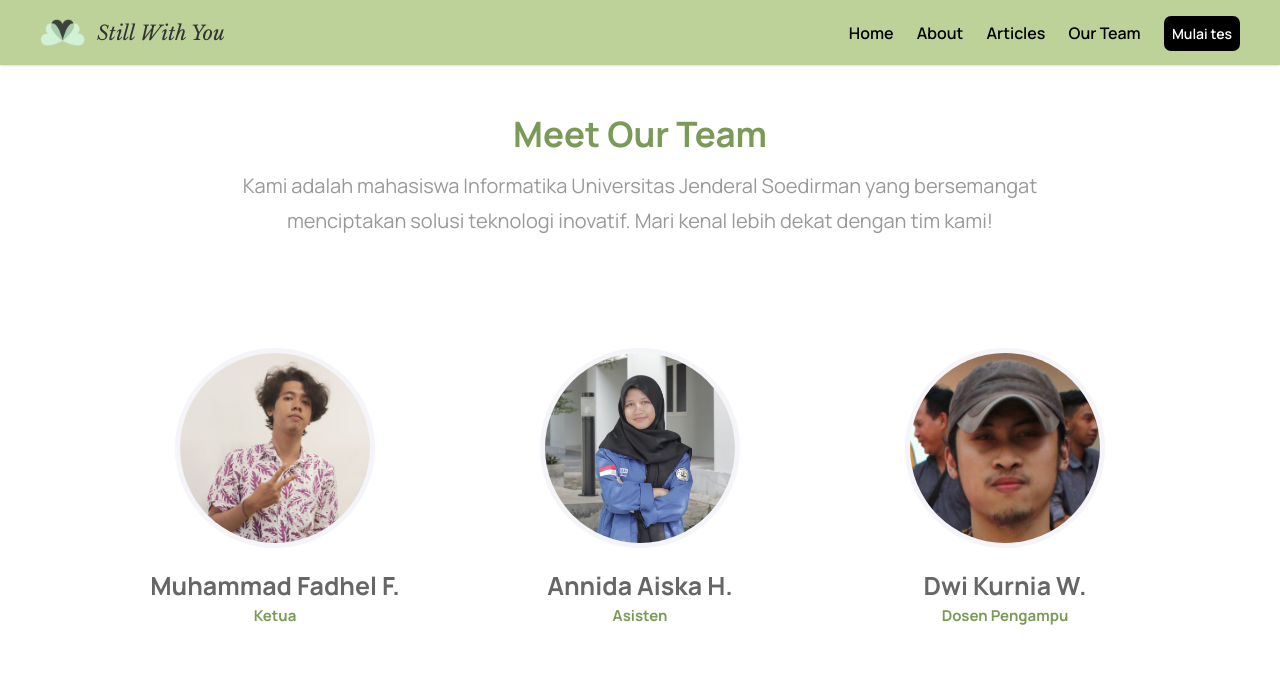
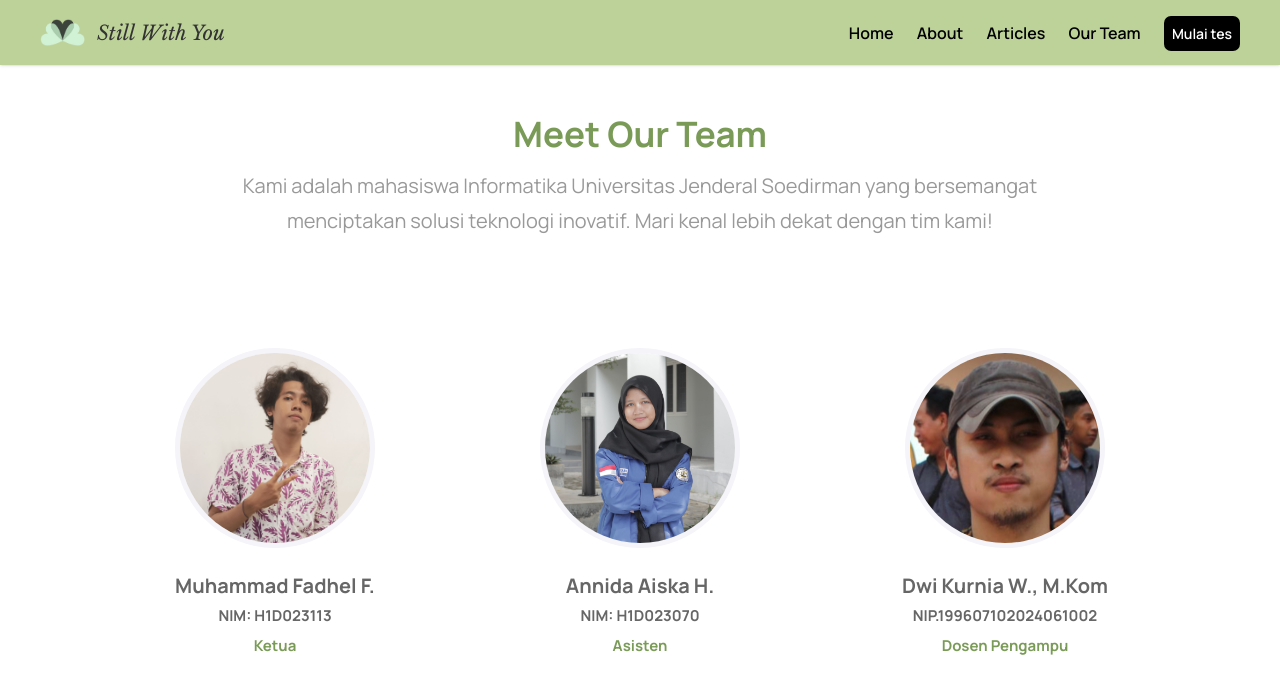
Before and after one commit to kuwapica/infor_medik, a plain HTML site: page ourteam.html in a window 1280 px wide. Shown: the top 675 px of the page. Drawn offline with nearby package versions, Linux system fonts and the light colour scheme; grey boxes are pictures that could not be loaded; a web font is replaced by a local one.

Commit message:
Update team member details and adjust styling for name and NIM

```diff
--- a/css/style.css
+++ b/css/style.css
@@ -651,7 +651,17 @@ body {
 }
 
 .name {
-    font-size: 25px;
+    font-size: 20px;
+    font-weight: 700;
+    color: rgb(102, 102, 102);
+    margin-top: 0px;
+    margin-right: 0px;
+    margin-bottom: 5px;
+    margin-left: 0px;
+}
+
+.nim {
+    font-size: 15px;
     font-weight: 700;
     color: rgb(102, 102, 102);
     margin-top: 0px;
--- a/ourteam.html
+++ b/ourteam.html
@@ -43,6 +43,9 @@
                     <p class="text-blk name">
                       Muhammad Fadhel F.
                     </p>
+                    <p class="text-blk nim">
+                      NIM: H1D023113
+                    </p>
                     <p class="text-blk position">
                       Ketua
                     </p>
@@ -67,6 +70,9 @@
                     <p class="text-blk name">
                         Annida Aiska H.
                     </p>
+                    <p class="text-blk nim">
+                      NIM: H1D023070
+                    </p>
                     <p class="text-blk position">
                       Asisten
                     </p>
@@ -89,7 +95,10 @@
                       <img class="team-img" src="images/pakdwi.png">
                     </div>
                     <p class="text-blk name">
-                        Dwi Kurnia W.
+                        Dwi Kurnia W., M.Kom
+                    </p>
+                    <p class="text-blk nim">
+                      NIP.199607102024061002
                     </p>
                     <p class="text-blk position">
                       Dosen Pengampu
```
